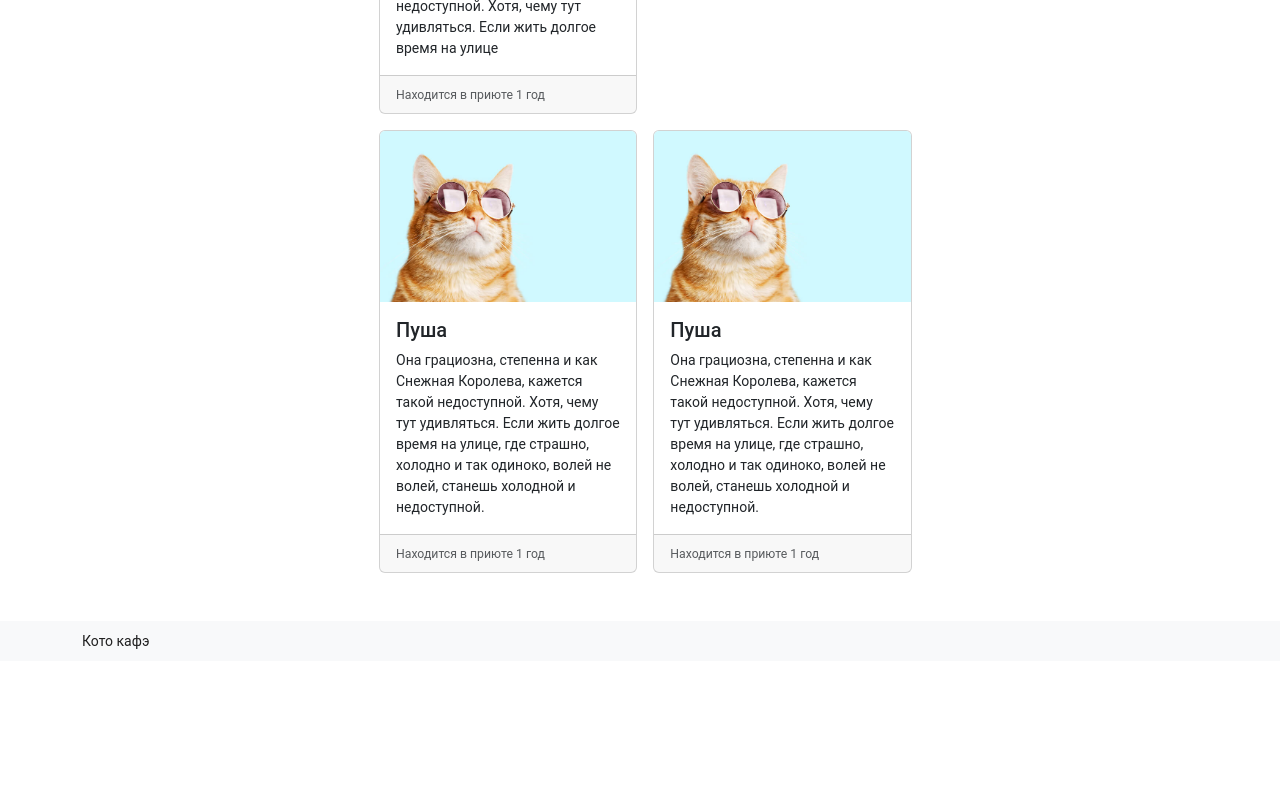
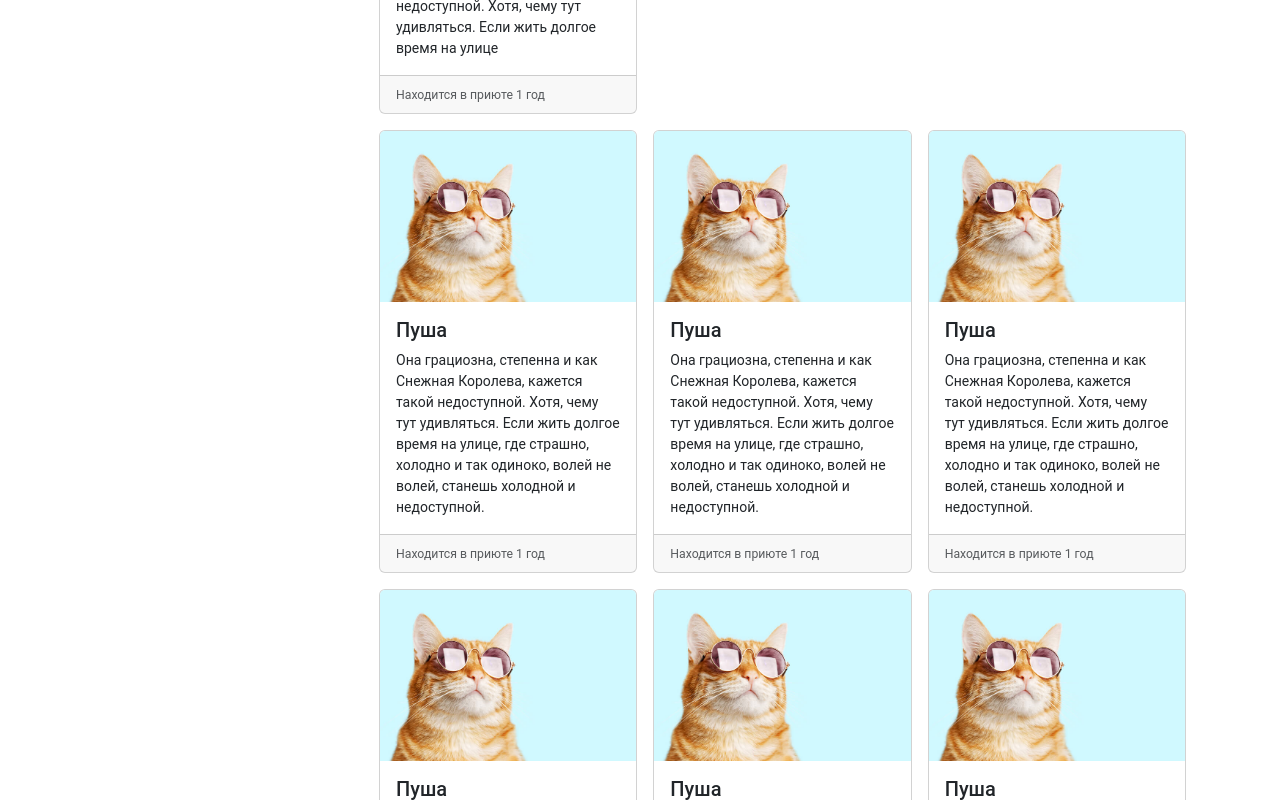
Before and after one commit to vkRadchenko/kotocafe, a React (Create React App) app: page / in a window 1280 px wide. Shown: the part 760-1560 px from the top of the page. Before the commit the page ends 1421 px from the top, so only its background shows below. Built offline with nearby package versions, Linux system fonts and the light colour scheme.

Commit message:
feat: added mock data

```diff
--- a/src/mockData/cats.ts
+++ b/src/mockData/cats.ts
@@ -3,8 +3,8 @@ const initialCats = [
     id: '67rdca3eeb7f6fgeed471815',
     name: 'Пуша',
     breed: 'Дворовая',
-    sex: 'Девочка',
-    year: 4,
+    sex: 'Кошка',
+    year: 1,
     periodInShelter: 1,
     health: 'good',
     temper: 'dddddddddddddddddddddddd',
@@ -20,8 +20,8 @@ const initialCats = [
     id: '67rdca3eeb7f6fgeed471816',
     name: 'Пуша',
     breed: 'Дворовая',
-    sex: 'Девочка',
-    year: 4,
+    sex: 'Кошка',
+    year: 1,
     periodInShelter: 1,
     health: 'good',
     temper: 'dddddddddddddddddddddddd',
@@ -37,8 +37,8 @@ const initialCats = [
     id: '67rdca3eeb7f6fgeed471817',
     name: 'Пуша',
     breed: 'Дворовая',
-    sex: 'Девочка',
-    year: 4,
+    sex: 'Кот',
+    year: 3,
     periodInShelter: 1,
     health: 'good',
     temper: 'dddddddddddddddddddddddd',
@@ -54,7 +54,7 @@ const initialCats = [
     id: '67rdca3eeb7f6fgeed471818',
     name: 'Пуша',
     breed: 'Дворовая',
-    sex: 'Девочка',
+    sex: 'Кот',
     year: 4,
     periodInShelter: 1,
     health: 'good',
@@ -71,7 +71,109 @@ const initialCats = [
     id: '67rdca3eeb7f6fgeed471819',
     name: 'Пуша',
     breed: 'Дворовая',
-    sex: 'Девочка',
+    sex: 'Кот',
+    year: 6,
+    periodInShelter: 1,
+    health: 'good',
+    temper: 'dddddddddddddddddddddddd',
+    qualities: [
+      '67rdca3eeb7f6fgeed471198',
+      '67rdca3eeb7f6fgeed471102',
+      '67rdca3eeb7f6fgeed471100',
+    ],
+    history:
+      'Она грациозна, степенна и как Снежная Королева, кажется такой недоступной. Хотя, чему тут удивляться. Если жить долгое время на улице, где страшно, холодно и так одиноко, волей не волей, станешь холодной и недоступной.',
+  },
+  {
+    id: '67rdca3eeb7f6fgeed471820',
+    name: 'Пуша',
+    breed: 'Дворовая',
+    sex: 'Кошка',
+    year: 8,
+    periodInShelter: 1,
+    health: 'good',
+    temper: 'dddddddddddddddddddddddd',
+    qualities: [
+      '67rdca3eeb7f6fgeed471198',
+      '67rdca3eeb7f6fgeed471102',
+      '67rdca3eeb7f6fgeed471100',
+    ],
+    history:
+      'Она грациозна, степенна и как Снежная Королева, кажется такой недоступной. Хотя, чему тут удивляться. Если жить долгое время на улице, где страшно, холодно и так одиноко, волей не волей, станешь холодной и недоступной.',
+  },
+  {
+    id: '67rdca3eeb7f6fgeed471821',
+    name: 'Пуша',
+    breed: 'Дворовая',
+    sex: 'Кошка',
+    year: 12,
+    periodInShelter: 1,
+    health: 'good',
+    temper: 'dddddddddddddddddddddddd',
+    qualities: [
+      '67rdca3eeb7f6fgeed471198',
+      '67rdca3eeb7f6fgeed471102',
+      '67rdca3eeb7f6fgeed471100',
+    ],
+    history:
+      'Она грациозна, степенна и как Снежная Королева, кажется такой недоступной. Хотя, чему тут удивляться. Если жить долгое время на улице, где страшно, холодно и так одиноко, волей не волей, станешь холодной и недоступной.',
+  },
+  {
+    id: '67rdca3eeb7f6fgeed471822',
+    name: 'Пуша',
+    breed: 'Дворовая',
+    sex: 'Кот',
+    year: 5,
+    periodInShelter: 1,
+    health: 'good',
+    temper: 'dddddddddddddddddddddddd',
+    qualities: [
+      '67rdca3eeb7f6fgeed471198',
+      '67rdca3eeb7f6fgeed471102',
+      '67rdca3eeb7f6fgeed471100',
+    ],
+    history:
+      'Она грациозна, степенна и как Снежная Королева, кажется такой недоступной. Хотя, чему тут удивляться. Если жить долгое время на улице, где страшно, холодно и так одиноко, волей не волей, станешь холодной и недоступной.',
+  },
+  {
+    id: '67rdca3eeb7f6fgeed471823',
+    name: 'Пуша',
+    breed: 'Дворовая',
+    sex: 'Кот',
+    year: 6,
+    periodInShelter: 1,
+    health: 'good',
+    temper: 'dddddddddddddddddddddddd',
+    qualities: [
+      '67rdca3eeb7f6fgeed471198',
+      '67rdca3eeb7f6fgeed471102',
+      '67rdca3eeb7f6fgeed471100',
+    ],
+    history:
+      'Она грациозна, степенна и как Снежная Королева, кажется такой недоступной. Хотя, чему тут удивляться. Если жить долгое время на улице, где страшно, холодно и так одиноко, волей не волей, станешь холодной и недоступной.',
+  },
+  {
+    id: '67rdca3eeb7f6fgeed471824',
+    name: 'Пуша',
+    breed: 'Дворовая',
+    sex: 'Кошка',
+    year: 3,
+    periodInShelter: 1,
+    health: 'good',
+    temper: 'dddddddddddddddddddddddd',
+    qualities: [
+      '67rdca3eeb7f6fgeed471198',
+      '67rdca3eeb7f6fgeed471102',
+      '67rdca3eeb7f6fgeed471100',
+    ],
+    history:
+      'Она грациозна, степенна и как Снежная Королева, кажется такой недоступной. Хотя, чему тут удивляться. Если жить долгое время на улице, где страшно, холодно и так одиноко, волей не волей, станешь холодной и недоступной.',
+  },
+  {
+    id: '67rdca3eeb7f6fgeed471825',
+    name: 'Пуша',
+    breed: 'Дворовая',
+    sex: 'Кошка',
     year: 4,
     periodInShelter: 1,
     health: 'good',
```
